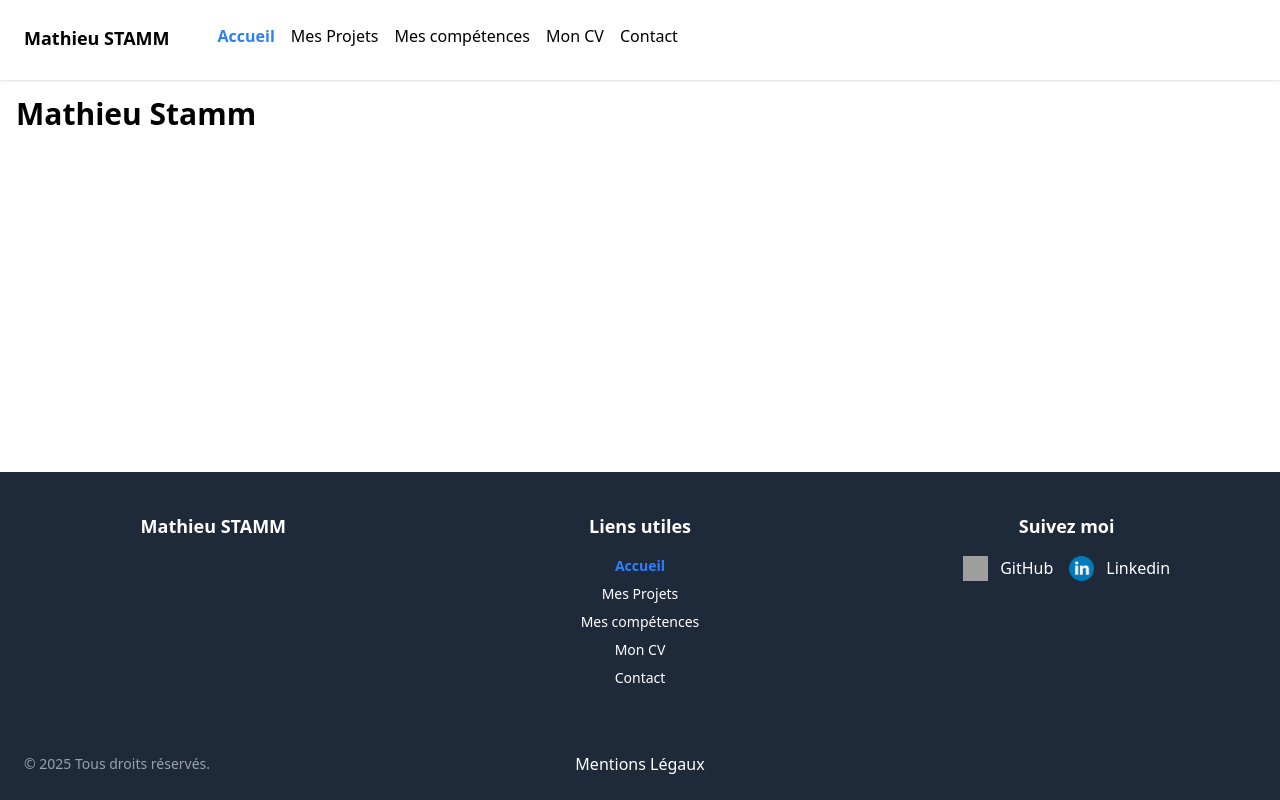
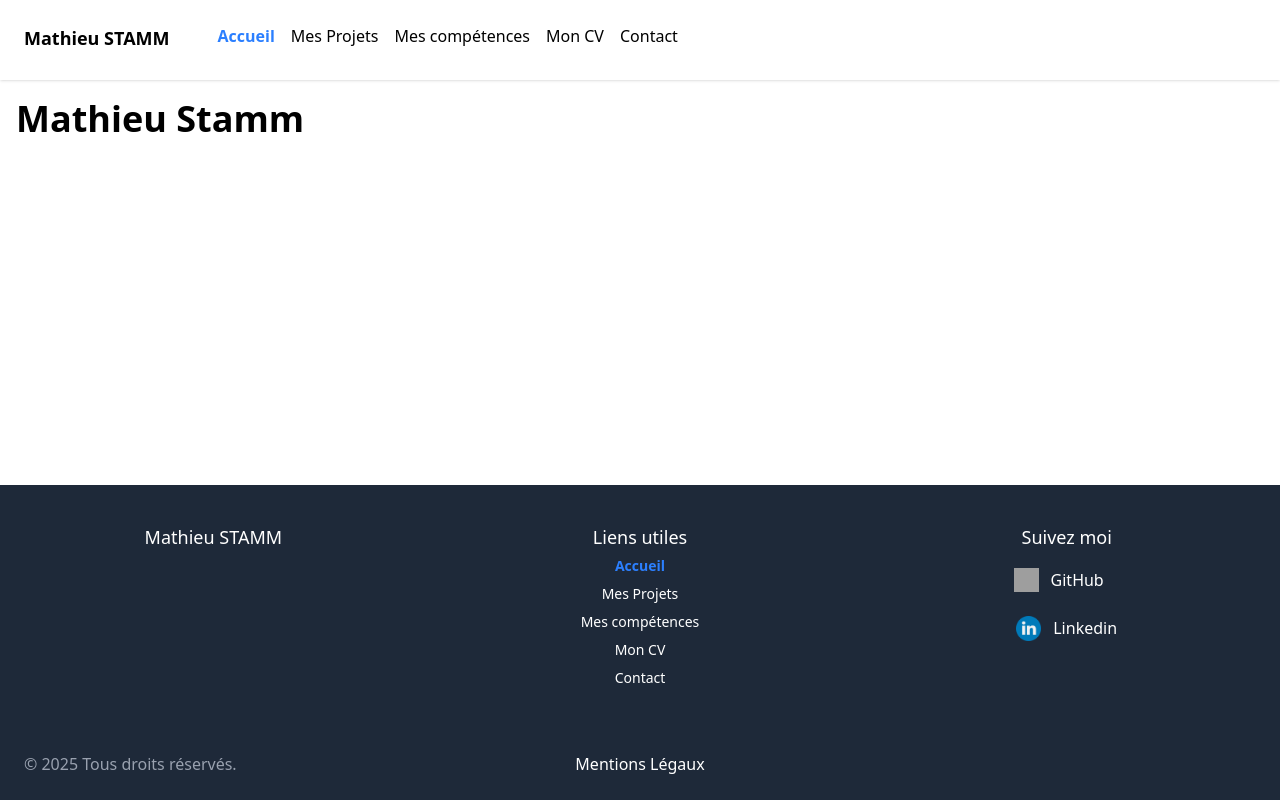
Before and after one commit to Mamath68/portfolio-angular, an Angular app: page / in a window 1280 px wide. Built offline with nearby package versions, Linux system fonts and the light colour scheme; grey boxes are pictures that could not be loaded.

Commit message:
réduction des class css dans le html, mise en place de class custom

```diff
--- a/src/app/home/home.html
+++ b/src/app/home/home.html
@@ -1,3 +1,3 @@
-<h1 class="text-3xl font-bold">
+<h1 class="h1">
   Mathieu Stamm
 </h1>
--- a/src/app/layout/footer/footer.html
+++ b/src/app/layout/footer/footer.html
@@ -1,59 +1,67 @@
-<div class="max-w-8xl mx-auto text-center px-4 py-10 grid grid-cols-1 md:grid-cols-3 gap-8">
+<div class="grid-box">
 
   <div>
-    <h2 class="text-lg font-semibold mb-4">Mathieu STAMM</h2>
+    <h5 class="h5">Mathieu STAMM</h5>
   </div>
 
   <div>
-    <h2 class="text-lg font-semibold mb-4">Liens utiles</h2>
-    <ul class="space-y-2 text-sm">
+    <h5 class="h5">Liens utiles</h5>
+    <ul class="ul">
       <li>
-        <a routerLink="/" [routerLinkActiveOptions]="{ exact: true }" routerLinkActive="text-blue-500 font-bold"
-           class="hover:underline">Accueil</a>
+        <a routerLink="/" [routerLinkActiveOptions]="{ exact: true }" routerLinkActive="active"
+           class="link-blue">Accueil</a>
       </li>
       <li>
         <a routerLink="/projects" [routerLinkActiveOptions]="{ exact: true }"
-           routerLinkActive="text-blue-500 font-bold" class="hover:underline">Mes Projets</a>
+           routerLinkActive="active" class="link-blue">Mes Projets</a>
       </li>
       <li>
         <a routerLink="/skills" [routerLinkActiveOptions]="{ exact: true }"
-           routerLinkActive="text-blue-500 font-bold" class="hover:underline">Mes compétences</a>
+           routerLinkActive="active" class="link-blue">Mes compétences</a>
       </li>
       <li>
         <a routerLink="/experiences" [routerLinkActiveOptions]="{ exact: true }"
-           routerLinkActive="text-blue-500 font-bold" class="hover:underline">Mon CV</a>
+           routerLinkActive="active" class="link-blue">Mon CV</a>
       </li>
       <li>
         <a routerLink="/contact" [routerLinkActiveOptions]="{ exact: true }"
-           routerLinkActive="text-blue-500 font-bold" class="hover:underline">Contact</a>
+           routerLinkActive="active" class="link-blue">Contact</a>
       </li>
     </ul>
   </div>
 
   <div>
-    <h2 class="text-lg font-semibold mb-4">Suivez moi</h2>
-    <div class="flex space-x-4 justify-center">
-      <a href="https://github.com/Mamath68" class="hover:text-blue-400 flex" target="_blank">
+    <h5 class="h5">Suivez moi</h5>
+    <div class="network">
+      <a
+        href="https://github.com/Mamath68"
+        class="link link-blue"
+        target="_blank">
         <img [ngSrc]="github" alt="github" class="mr-3" width="25" height="5"/>
-        GitHub</a>
-      <a href="https://www.linkedin.com/in/mathieu-stamm/" class="hover:text-blue-600 flex" target="_blank">
+        GitHub
+      </a>
+      <a
+        href="https://www.linkedin.com/in/mathieu-stamm/"
+        class="link link-blue"
+        target="_blank">
         <img [ngSrc]="linkedin" alt="github" class="mr-3" width="25" height="5"/>
-        Linkedin</a>
+        Linkedin
+      </a>
     </div>
   </div>
 </div>
-<div class="flex justify-between items-center p-6">
-  <p class="text-sm text-gray-400 text-left w-1/3">
+<div class="mentions">
+  <p class="copyright">
     © {{ currentYear }} Tous droits réservés.
   </p>
-  <div class="w-1/3 text-center">
+  <div class="mention">
     <a
       routerLink="/mentions"
       [routerLinkActiveOptions]="{ exact: true }"
-      routerLinkActive="text-blue-500 font-bold"
-      class="hover:text-blue-400">
+      routerLinkActive="active"
+      class="link-blue">
       Mentions Légaux
     </a>
   </div>
-  <div class="w-1/3"></div> <!-- Espace vide pour équilibrer -->
+  <div class="w-1/3"></div>
 </div>
--- a/src/app/layout/header/header.html
+++ b/src/app/layout/header/header.html
@@ -1,8 +1,8 @@
 <div class="flex">
-  <button (click)="toggleDrawer()" class="p-2 text-gray-700 text-3xl md:hidden">
+  <button (click)="toggleDrawer()" class="toggle">
     ☰
   </button>
-  <h3 class="font-bold text-lg pt-3 ms-20 md:hidden">Mathieu STAMM</h3>
+  <h3 class="navbar-brand">Mathieu STAMM</h3>
 
 </div>
 
@@ -13,7 +13,7 @@
 }
 
 <nav
-  class="fixed top-0 left-0 z-50 h-full w-64 md:w-full bg-white shadow transform transition-transform duration-300 md:relative md:translate-x-0 md:flex"
+  class="navbar"
   [class.-translate-x-full]="!drawerOpen"
 >
   <div class="p-6 border-b md:border-0 flex justify-between">
@@ -29,7 +29,7 @@
       <a
         routerLink="/"
         [routerLinkActiveOptions]="{ exact: true }"
-        routerLinkActive="text-blue-500 font-bold"
+        routerLinkActive="active"
         (click)="toggleDrawer()"
         class="block p-2 hover:bg-gray-100 rounded">
         Accueil
@@ -39,7 +39,7 @@
       <a
         routerLink="/projects"
         [routerLinkActiveOptions]="{ exact: true }"
-        routerLinkActive="text-blue-500 font-bold"
+        routerLinkActive="active"
         (click)="toggleDrawer()"
         class="block p-2 hover:bg-gray-100 rounded">
         Mes Projets
@@ -49,7 +49,7 @@
       <a
         routerLink="/skills"
         [routerLinkActiveOptions]="{ exact: true }"
-        routerLinkActive="text-blue-500 font-bold"
+        routerLinkActive="active"
         (click)="toggleDrawer()"
         class="block p-2 hover:bg-gray-100 rounded">
         Mes compétences
@@ -59,7 +59,7 @@
       <a
         routerLink="/experiences"
         [routerLinkActiveOptions]="{ exact: true }"
-        routerLinkActive="text-blue-500 font-bold"
+        routerLinkActive="active"
         (click)="toggleDrawer()"
         class="block p-2 hover:bg-gray-100 rounded">
         Mon CV
@@ -69,7 +69,7 @@
       <a
         routerLink="/contact"
         [routerLinkActiveOptions]="{ exact: true }"
-        routerLinkActive="text-blue-500 font-bold"
+        routerLinkActive="active"
         (click)="toggleDrawer()"
         class="block p-2 hover:bg-gray-100 rounded">
         Contact
--- a/src/styles.css
+++ b/src/styles.css
@@ -27,3 +27,47 @@
 .grid-box {
   @apply max-w-7xl mx-auto text-center px-4 py-10 grid grid-cols-1 md:grid-cols-3 gap-8
 }
+
+.mentions {
+  @apply flex justify-between items-center p-6;
+}
+
+.ul {
+  @apply space-y-2 text-sm;
+}
+
+.active {
+  @apply text-blue-500 font-bold;
+}
+
+.network {
+  @apply flex space-x-4 flex-col items-center;
+}
+
+.link {
+  @apply flex my-3;
+}
+
+.link-blue {
+  @apply hover:text-blue-400 hover:underline;
+}
+
+.copyright {
+  @apply text-gray-400 w-1/3;
+}
+
+.mention {
+  @apply w-1/3 text-center;
+}
+
+.toggle {
+  @apply p-2 text-gray-700 text-4xl md:hidden;
+}
+
+.navbar-brand {
+  @apply font-bold text-lg pt-3 ms-20 md:hidden;
+}
+
+.navbar {
+  @apply fixed top-0 left-0 z-50 h-full w-64 md:w-full bg-white shadow transform transition-transform duration-300 md:relative md:translate-x-0 md:flex;
+}
```
